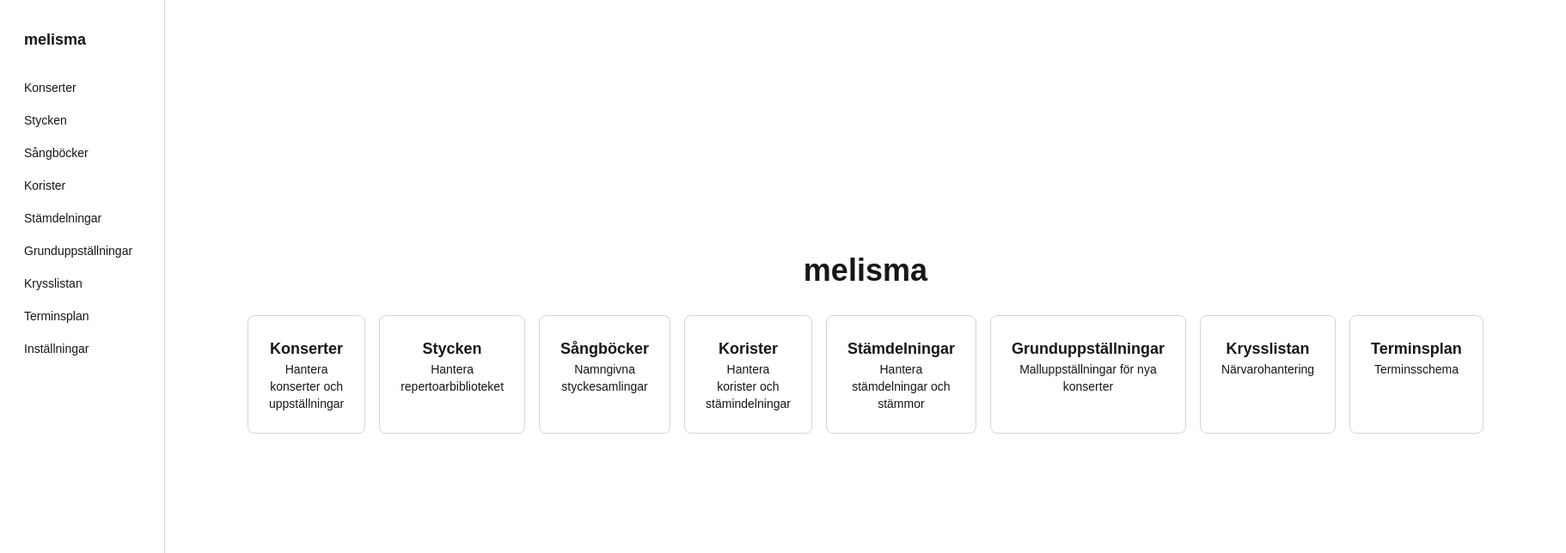
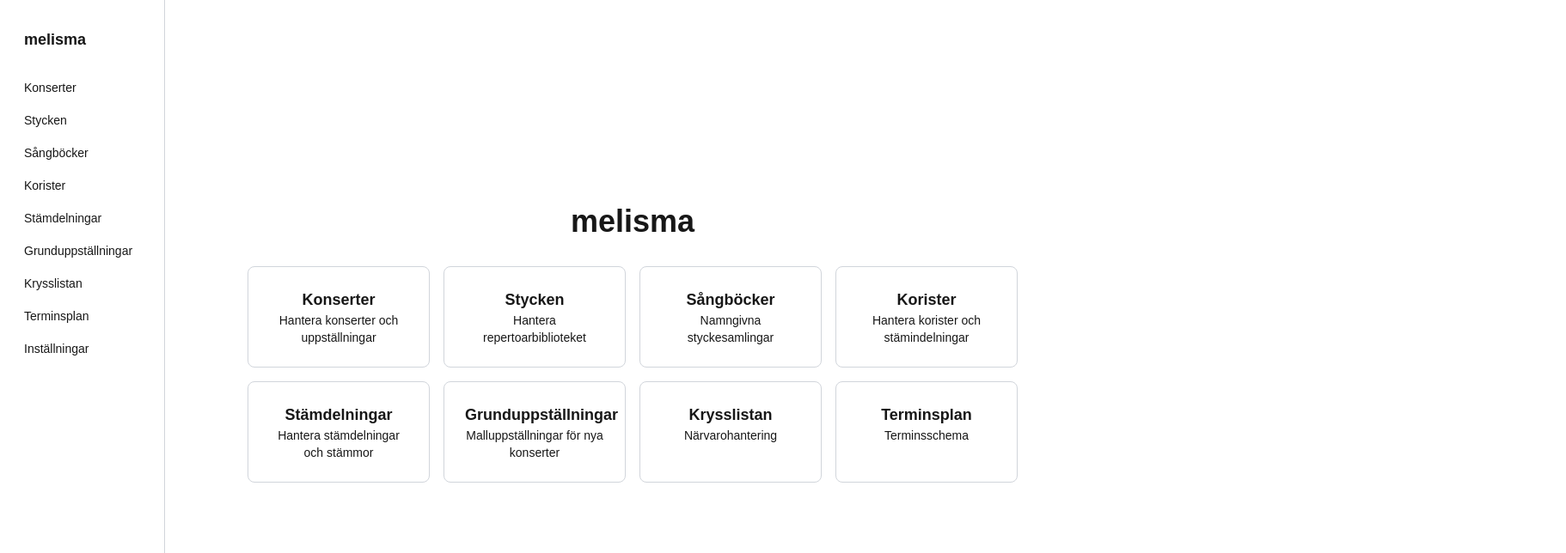
Before and after one commit to nanawally/choir-web, a Next.js app: page / in a window 1280 px wide. Shown: the top 644 px of the page at 86% size, 1822 px wide, since content can reach past the window. Built offline with nearby package versions, Linux system fonts and the light colour scheme; no server answers; sample sign-in values are in the browser's storage.

Commit message:
Frontpage cards wrap

```diff
--- a/app/page.tsx
+++ b/app/page.tsx
@@ -22,45 +22,45 @@ export default function Home() {
       <NavSidebar />
       <main className="flex-1 flex flex-col items-center justify-center p-6 md:p-24">
         <h1 className="text-4xl font-bold">melisma</h1>
-        <div className="flex flex-col mt-8 md:flex-row gap-4">
+        <div className="grid grid-cols-1 sm:grid-cols-2 lg:grid-cols-4 gap-4 mt-8 w-full max-w-4xl">
           <Link
             href="/concerts"
-            className="border border-border rounded-lg p-6 hover:bg-hover-bg flex-1 text-center"
+            className="border border-border rounded-lg p-6 hover:bg-hover-bg text-center"
           >
             <h2 className="text-lg font-semibold">{t("nav.concerts")}</h2>
             <p className="text-sm text-muted">{t("home.manageConcerts")}</p>
           </Link>
           <Link
             href="/songs"
-            className="border border-border rounded-lg p-6 hover:bg-hover-bg flex-1 text-center"
+            className="border border-border rounded-lg p-6 hover:bg-hover-bg text-center"
           >
             <h2 className="text-lg font-semibold">{t("nav.songs")}</h2>
             <p className="text-sm text-muted">{t("home.manageSongs")}</p>
           </Link>
           <Link
             href="/songbooks"
-            className="border border-border rounded-lg p-6 hover:bg-hover-bg flex-1 text-center"
+            className="border border-border rounded-lg p-6 hover:bg-hover-bg text-center"
           >
             <h2 className="text-lg font-semibold">{t("nav.songbooks")}</h2>
             <p className="text-sm text-muted">{t("home.manageSongbooks")}</p>
           </Link>
           <Link
             href="/chorists"
-            className="border border-border rounded-lg p-6 hover:bg-hover-bg flex-1 text-center"
+            className="border border-border rounded-lg p-6 hover:bg-hover-bg text-center"
           >
             <h2 className="text-lg font-semibold">{t("nav.chorists")}</h2>
             <p className="text-sm text-muted">{t("home.manageChorists")}</p>
           </Link>
           <Link
             href="/voice-groups"
-            className="border border-border rounded-lg p-6 hover:bg-hover-bg flex-1 text-center"
+            className="border border-border rounded-lg p-6 hover:bg-hover-bg text-center"
           >
             <h2 className="text-lg font-semibold">{t("nav.voiceGroups")}</h2>
             <p className="text-sm text-muted">{t("home.manageVoiceGroups")}</p>
           </Link>
           <Link
             href="/base-formations"
-            className="border border-border rounded-lg p-6 hover:bg-hover-bg flex-1 text-center"
+            className="border border-border rounded-lg p-6 hover:bg-hover-bg text-center"
           >
             <h2 className="text-lg font-semibold">{t("nav.baseFormations")}</h2>
             <p className="text-sm text-muted">
@@ -69,14 +69,14 @@ export default function Home() {
           </Link>
           <Link
             href="/krysslistan"
-            className="border border-border rounded-lg p-6 hover:bg-hover-bg flex-1 text-center"
+            className="border border-border rounded-lg p-6 hover:bg-hover-bg text-center"
           >
             <h2 className="text-lg font-semibold">{t("nav.krysslistan")}</h2>
             <p className="text-sm text-muted">{t("home.attendance")}</p>
           </Link>
           <Link
             href="/term-plan"
-            className="border border-border rounded-lg p-6 hover:bg-hover-bg flex-1 text-center"
+            className="border border-border rounded-lg p-6 hover:bg-hover-bg text-center"
           >
             <h2 className="text-lg font-semibold">{t("nav.termPlan")}</h2>
             <p className="text-sm text-muted">{t("home.schedule")}</p>
```
